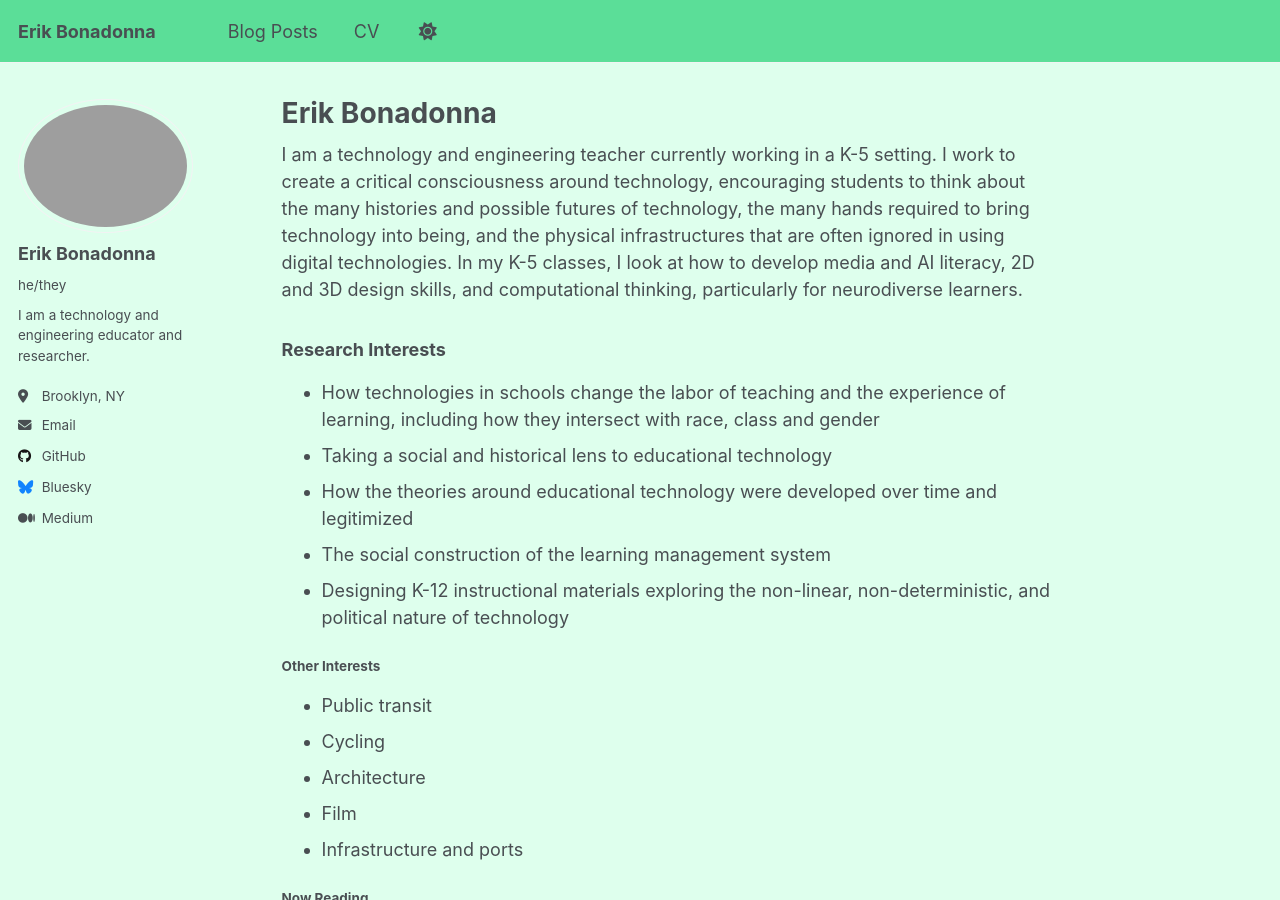
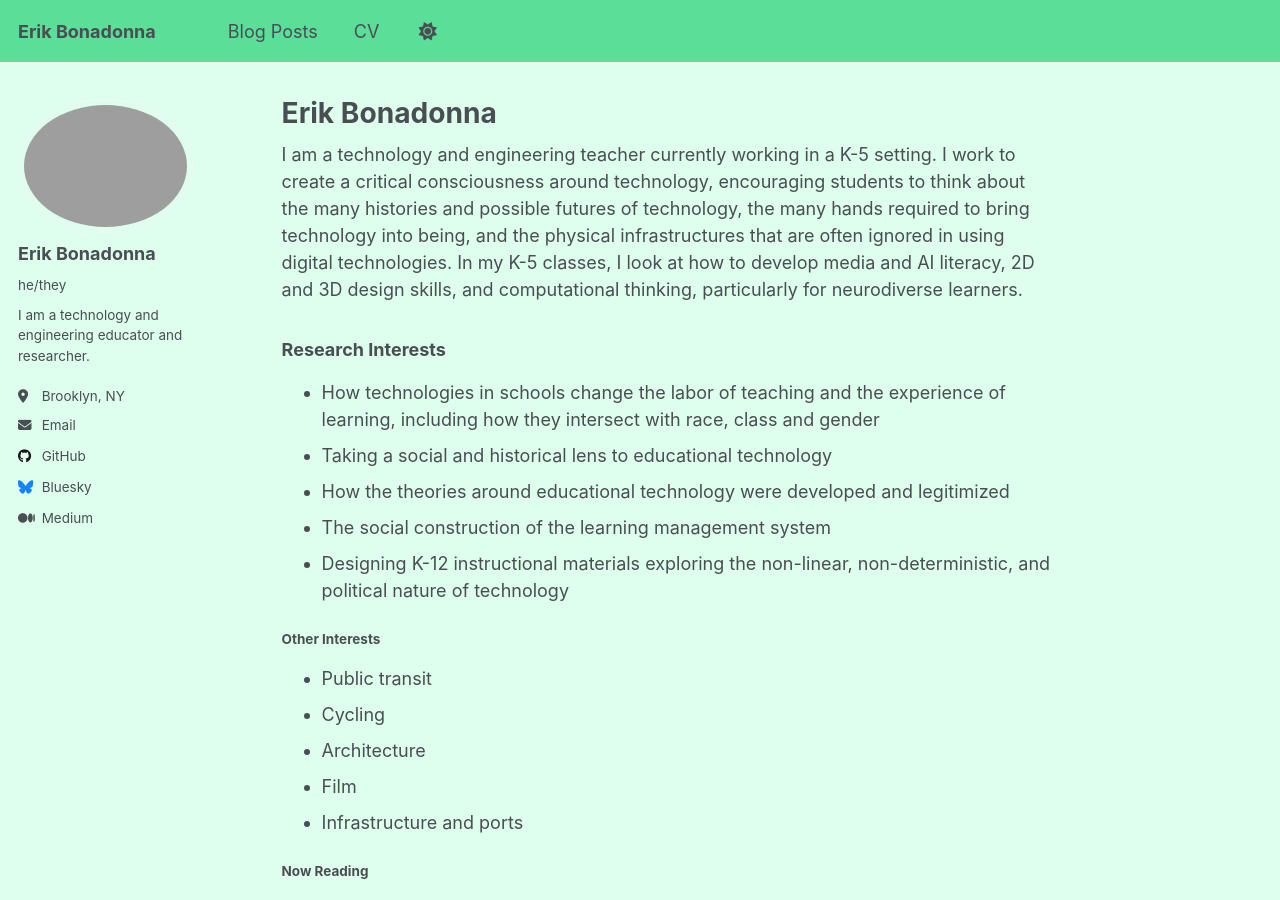
Before and after one commit to lichenpunk/lichenpunk.github.io, a Jekyll site: the page built from _pages/about.md, in a window 1280 px wide and 900 px high. Built offline with Jekyll 4.4.1, drawn with Linux system fonts in a browser that asks for light colours; a script that is not in the unit is left out.

Commit message:
Forgot a change

```diff
--- a/_pages/about.md
+++ b/_pages/about.md
@@ -12,7 +12,7 @@ I am a technology and engineering teacher currently working in a K-5 setting. I
 ### Research Interests
 - How technologies in schools change the labor of teaching and the experience of learning, including how they intersect with race, class and gender
 - Taking a social and historical lens to educational technology
-- How the theories around educational technology were developed over time and legitimized
+- How the theories around educational technology were developed and legitimized
 - The social construction of the learning management system
 - Designing K-12 instructional materials exploring the non-linear, non-deterministic, and political nature of technology
 
```
